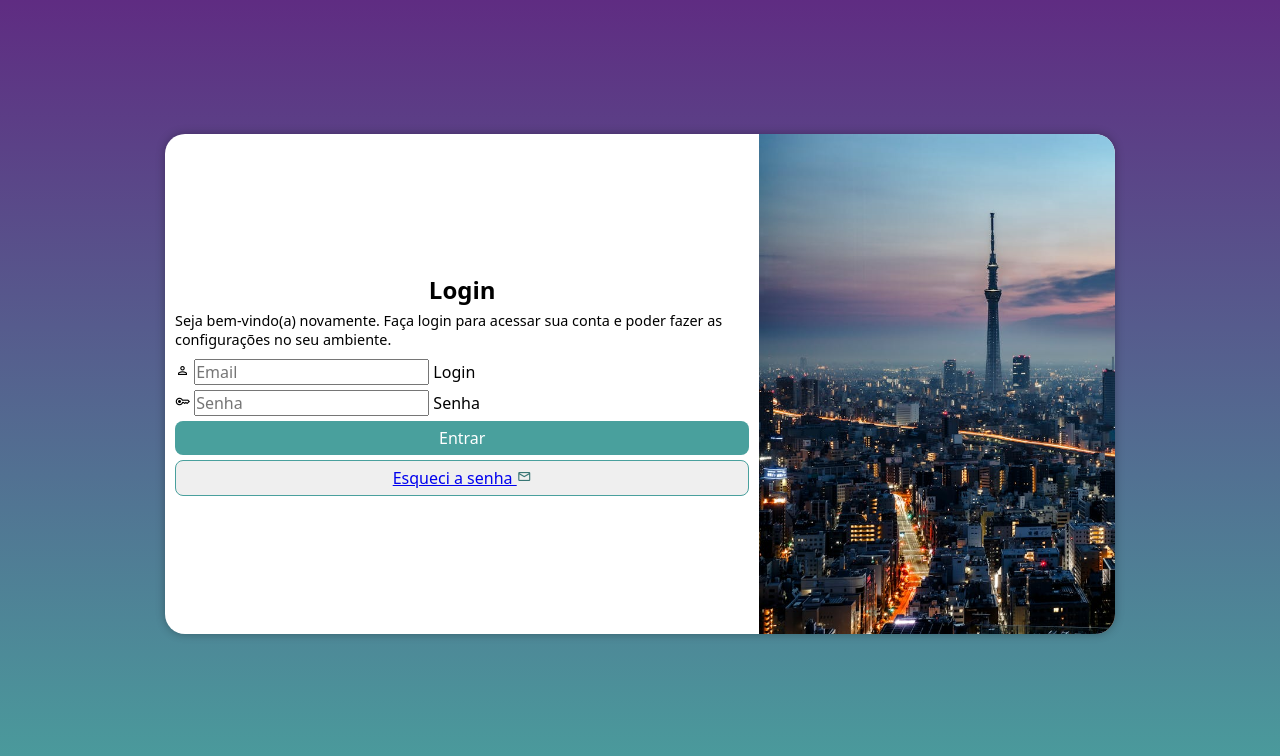
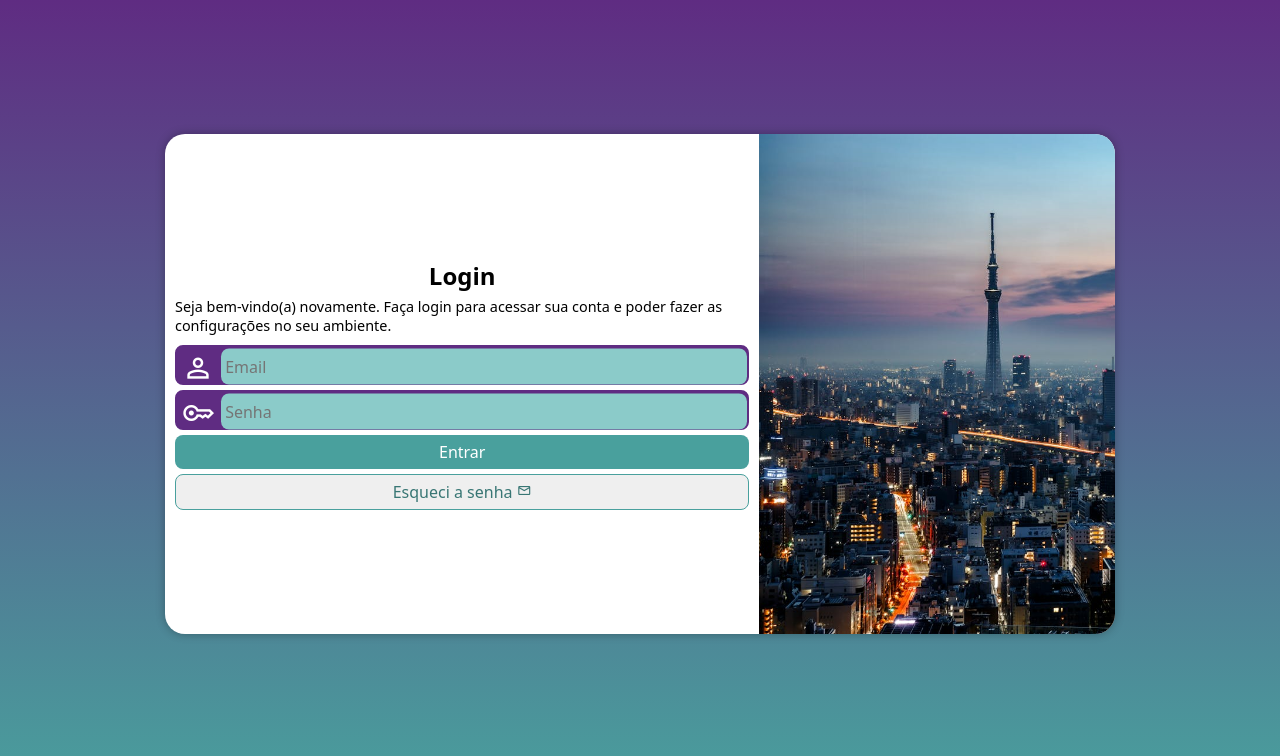
Before and after one commit to BrenoPinh/projeto-login, a plain HTML site: page index.html in a window 1280 px wide. Drawn offline with nearby package versions, Linux system fonts and the light colour scheme.

Commit message:
Update style.css

```diff
--- a/estilos/style.css
+++ b/estilos/style.css
@@ -35,8 +35,8 @@ main{
 
 section#login{
         background-color: white;
-        width: 250px;
-        height: 500px;
+        width: 280px;
+        height: 550px;
         box-shadow: 0px 0px 10px rgba(0, 0, 0, 0.296);
         border-radius: 20px;
 
@@ -53,8 +53,8 @@ div#imagem{
     background: var(--lilas) url(../imagens/city.jpg) no-repeat fixed;
     background-size: cover;
     border-radius: 20px 20px 0px 0px;
-    width: 250px;
-    height: 200px;
+    width: 280px;
+    height: 250px;
 }
 
 div#formulario{
@@ -79,17 +79,38 @@ div#formulario>p{
 div#formulario>form{
     display: flex;
     flex-direction: column;
-}
-
-div#formulario>form{
     gap: 5px;
 }
 
-div#formulario>form>input{
+div.campos{
+    display: block;
+    background-color: var(--lilas);
+    border-radius: 8px;
+    width: 100%;
+    height: 40px;
+    border: 2px solid var(--lilas);
+}
+
+div.campos label{
+    display: none;
+}
+
+div.campos span{
+   color: white;
+   font-size: 2em;
+   width: 40px;
+   padding: 5px;
+}
+
+div#formulario>form input{
     background-color: var(--verde-claro);
-    padding: 5px;
-    border-radius: 5px;
-    text-align: center;
+    font-size: 1em;
+    width: calc(100% - 45px);
+    transform: translateY(-11.5px);
+    height: 100%;
+    border: 0px;
+    border-radius: 8px;
+    padding: 4px;
 }
 
 div#formulario>form>button{
@@ -109,6 +130,10 @@ div#formulario>form>button#idkPassButton{
     color: var(--verde-escuro);
     cursor: pointer;
 }
+div#formulario>form>button#idkPassButton>a{
+    color: var(--verde-escuro);
+    text-decoration: none;
+}
 
 div#formulario>form>button#submitButton:hover{
     background-color: var(--verde-escuro);
```
